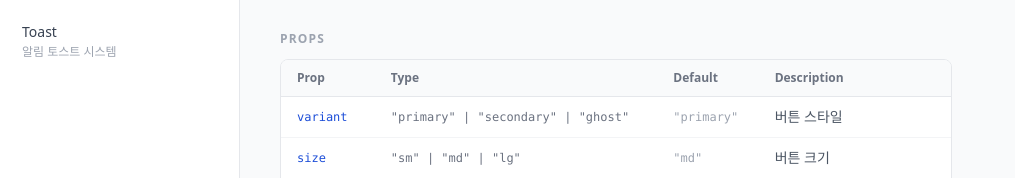
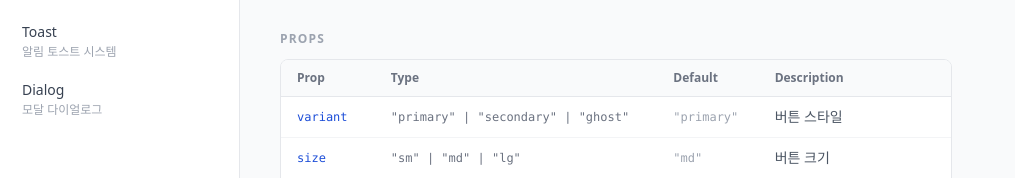
Before and after one commit to pihitpihit/plastic, a React (Vite) app in the folder demo/: page /#/button in a window 1280 px wide. Shown: the part 503-681 px from the top of the page, without its empty margins (0-1015 px from the left). Built offline with nearby package versions, Linux system fonts and the light colour scheme.

Commit message:
feat(demo): App.tsx에 Dialog 페이지 NAV + 라우팅
Page 타입에 'dialog' 추가, NAV에 Dialog 항목 + 13개 sections, DialogPage import + 조건부 렌더.

Closes #79

```diff
--- a/demo/src/App.tsx
+++ b/demo/src/App.tsx
@@ -5,8 +5,9 @@ import { CodeViewPage } from "./pages/CodeViewPage";
 import { ActionablePage } from "./pages/ActionablePage";
 import { PathInputPage } from "./pages/PathInputPage";
 import { ToastPage } from "./pages/ToastPage";
+import { DialogPage } from "./pages/DialogPage";
 
-type Page = "button" | "card" | "codeview" | "actionable" | "pathinput" | "toast";
+type Page = "button" | "card" | "codeview" | "actionable" | "pathinput" | "toast" | "dialog";
 
 interface SubItem { label: string; id: string }
 
@@ -71,6 +72,21 @@ const NAV: { id: Page; label: string; description: string; sections: SubItem[] }
     { label: "Stacking", id: "stacking" },
     { label: "Promise", id: "promise" },
     { label: "Persistent", id: "persistent" },
+    { label: "Dark Theme", id: "dark-theme" },
+    { label: "Props", id: "props" },
+    { label: "Usage", id: "usage" },
+    { label: "Playground", id: "playground" },
+  ]},
+  { id: "dialog", label: "Dialog", description: "모달 다이얼로그", sections: [
+    { label: "Basic", id: "basic" },
+    { label: "Sizes", id: "sizes" },
+    { label: "Alert Dialog", id: "alert-dialog" },
+    { label: "Confirmation", id: "confirmation" },
+    { label: "Scrollable", id: "scrollable" },
+    { label: "Nested", id: "nested" },
+    { label: "Form", id: "form" },
+    { label: "Custom Trigger", id: "custom-trigger" },
+    { label: "Controlled", id: "controlled" },
     { label: "Dark Theme", id: "dark-theme" },
     { label: "Props", id: "props" },
     { label: "Usage", id: "usage" },
@@ -305,6 +321,7 @@ export function App() {
         {current === "actionable" && <ActionablePage />}
         {current === "pathinput" && <PathInputPage />}
         {current === "toast" && <ToastPage />}
+        {current === "dialog" && <DialogPage />}
       </main>
     </div>
   );
```
